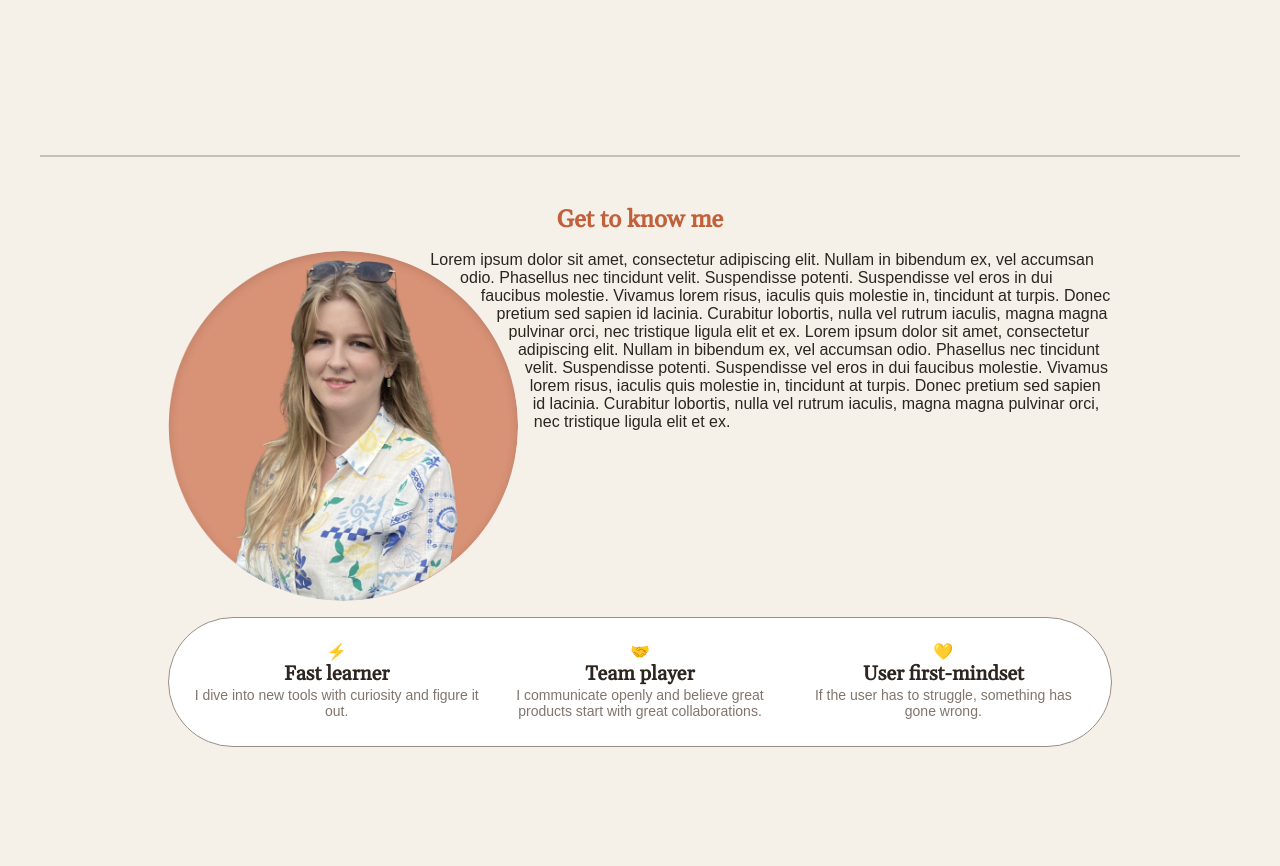
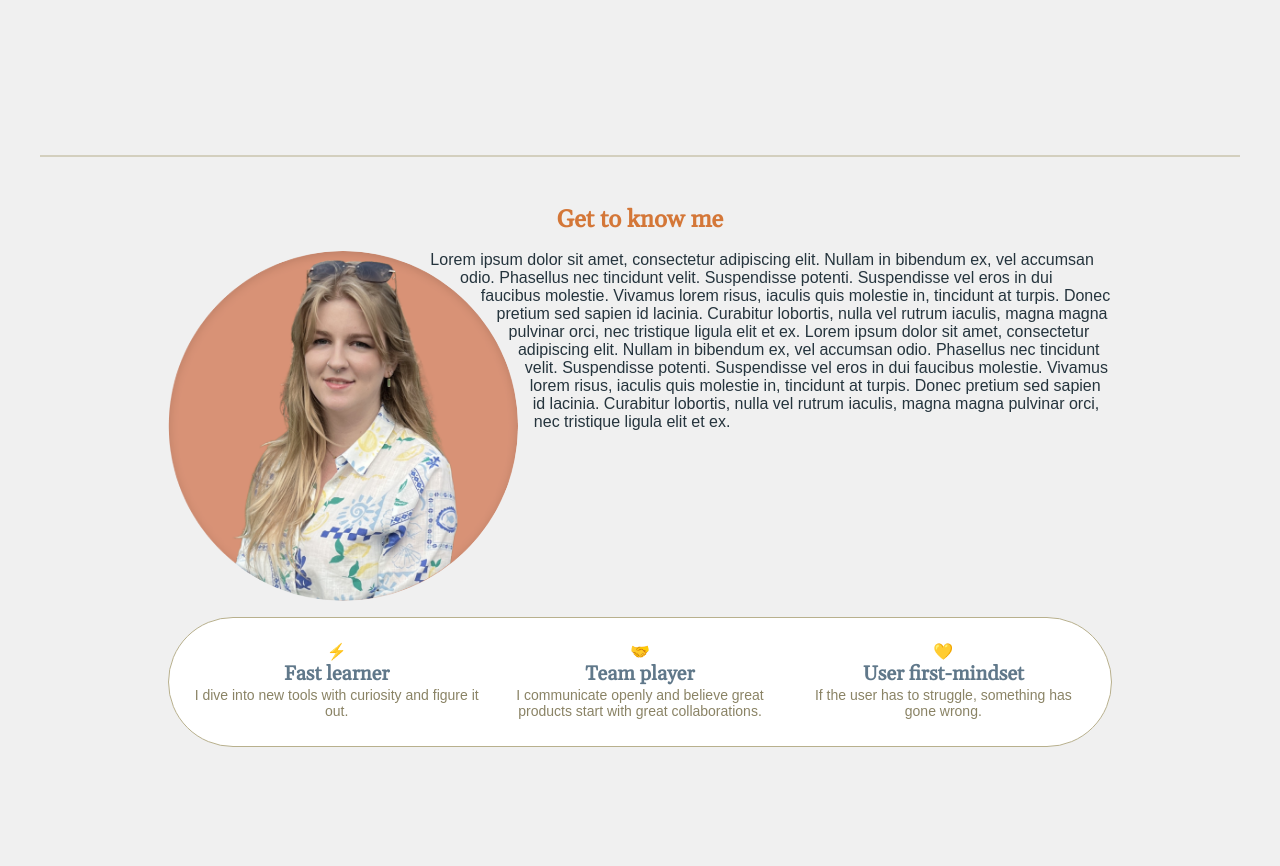
Before and after one commit to amwa00/Portfolio, a website built with Vite: page index.html in a window 1280 px wide. Shown: the part 645-1511 px from the top of the page. Built offline with nearby package versions, Linux system fonts and the light colour scheme.

Commit message:
updated color scheme

```diff
--- a/index.html
+++ b/index.html
@@ -35,7 +35,7 @@
         </div>
 
         <h1 class="hero__heading">Amanda Walles</h1>
-        <p class="hero__tagline">Front end developer</p>
+        <p class="hero__tagline">Aspiring frontend developer looking for internship</p>
       </div>
 
     </section>
--- a/src/scss/base/_globals.scss
+++ b/src/scss/base/_globals.scss
@@ -3,7 +3,7 @@
 
 // general styling
 body {
-  background-color: $background;
+  background-color: $bg-primary;
   font-family: Arial, Helvetica, sans-serif;
   font-size: $fs-text;
 
@@ -23,15 +23,17 @@ h3 {
 
 h1,
 h2 {
-  color: $accent;
+  color: $primary;
 }
 
 h3,
 h4,
 h5,
-h6,
+h6 {
+  color: $text-muted;
+}
 p {
-  color: $text-color;
+  color: $text-primary;
 }
 
 h3 {
--- a/src/scss/base/_variables.scss
+++ b/src/scss/base/_variables.scss
@@ -1,8 +1,24 @@
 // colors
-$background: #f5f0e8;
-$text-color: #2c2520;
-$accent: #c1603a;
-$muted: #9a8f87;
+/* $background: #f5f0e8; */
+/* $text-color: #2c2520; */
+/* $accent: #c1603a; */
+/* $muted: #9a8f87; */
+
+// backgrounds
+$bg-primary: #f0f0f0;
+$bg-secondary: white;
+
+// accents
+$primary: #d47738; // buttons, links, highlights, headings
+$secondary: #60788a; // tags, secondary accents
+
+//text
+$text-primary: #25343d;
+$text-muted: #60788a;
+$text-secondary: #8a8365;
+
+// Muted/dividers
+$muted: #b8b08d;
 
 // paddings
 $p-xs: 0.5rem;
--- a/src/scss/sections/_about.scss
+++ b/src/scss/sections/_about.scss
@@ -1,5 +1,6 @@
 @use "../base/variables" as *;
 @use "../base/mixins" as *;
+@use "sass:color";
 
 .about {
   margin: $m-md $m-sm;
@@ -45,7 +46,7 @@
     gap: $s-sm;
 
     width: 100%;
-    background-color: white;
+    background-color: $bg-secondary;
     height: 100%;
     padding: $p-md $p-md;
 
@@ -68,7 +69,7 @@
 
     &__description {
       font-size: $fs-sm-text;
-      color: darken($muted, 10%);
+      color: $text-secondary;
       letter-spacing: -3%;
     }
   }
--- a/src/scss/sections/_header.scss
+++ b/src/scss/sections/_header.scss
@@ -25,11 +25,11 @@ header {
     &__link {
       @include font-styling($font-body, $fs-link, 800);
       text-transform: lowercase;
-      color: $muted;
+      color: rgba($secondary, 0.7);
       transition: color 0.3s ease;
       &:hover,
       &.active {
-        color: $accent;
+        color: $primary;
       }
     }
   }
--- a/src/scss/sections/_home.scss
+++ b/src/scss/sections/_home.scss
@@ -36,8 +36,8 @@
     }
 
     &__tagline {
-      color: $accent;
-      @include font-styling($font-body, $fs-subheading, 600);
+      color: $text-muted;
+      @include font-styling($font-body, $fs-subheading, 400);
     }
 
     &__heading,
--- a/src/scss/sections/_projects.scss
+++ b/src/scss/sections/_projects.scss
@@ -44,12 +44,12 @@
       @include media-up(medium) {
         display: inline-block;
         padding: $p-xs $p-sm;
-        background-color: $accent;
+        background-color: $primary;
         border-radius: $br-rounded;
 
         //text-transform: capitalize;
         font-weight: 600;
-        color: $background;
+        color: $bg-primary;
 
         transition: transform 0.2s ease;
 
@@ -84,7 +84,7 @@
       justify-content: space-between;
       padding: $p-sm;
 
-      background-color: rgba($color: $text-color, $alpha: 0.95);
+      background-color: rgba($color: $text-primary, $alpha: 0.95);
       opacity: 0;
       transition: opacity 0.5s ease;
     }
@@ -102,7 +102,7 @@
 
     @include media-up(medium) {
       margin: 0;
-      color: $background;
+      color: $bg-primary;
     }
   }
 
@@ -110,7 +110,7 @@
     text-align: left;
 
     @include media-up(medium) {
-      color: $background;
+      color: $bg-primary;
     }
   }
 
@@ -127,8 +127,8 @@
     }
 
     .tag {
-      background-color: $text-color;
-      color: $background;
+      background-color: $text-primary;
+      color: $bg-primary;
       font-weight: 600;
       font-size: $fs-sm-text;
 
@@ -138,8 +138,8 @@
       transition: background-color 0.3s ease;
 
       @include media-up(medium) {
-        background-color: $background;
-        color: $text-color;
+        background-color: $bg-primary;
+        color: $text-primary;
       }
 
       @include media-up(large) {
@@ -147,7 +147,7 @@
       }
 
       &:hover {
-        background-color: $accent;
+        background-color: $primary;
         cursor: default;
       }
     }
--- a/src/scss/sections/_skills.scss
+++ b/src/scss/sections/_skills.scss
@@ -98,7 +98,7 @@
   }
 
   .circle-filled {
-    background-color: $accent;
+    background-color: $primary;
   }
 
   .circle-unfilled {
```
Also changed, not shown: public/images/Portfolio_Hero_Desk.png.
